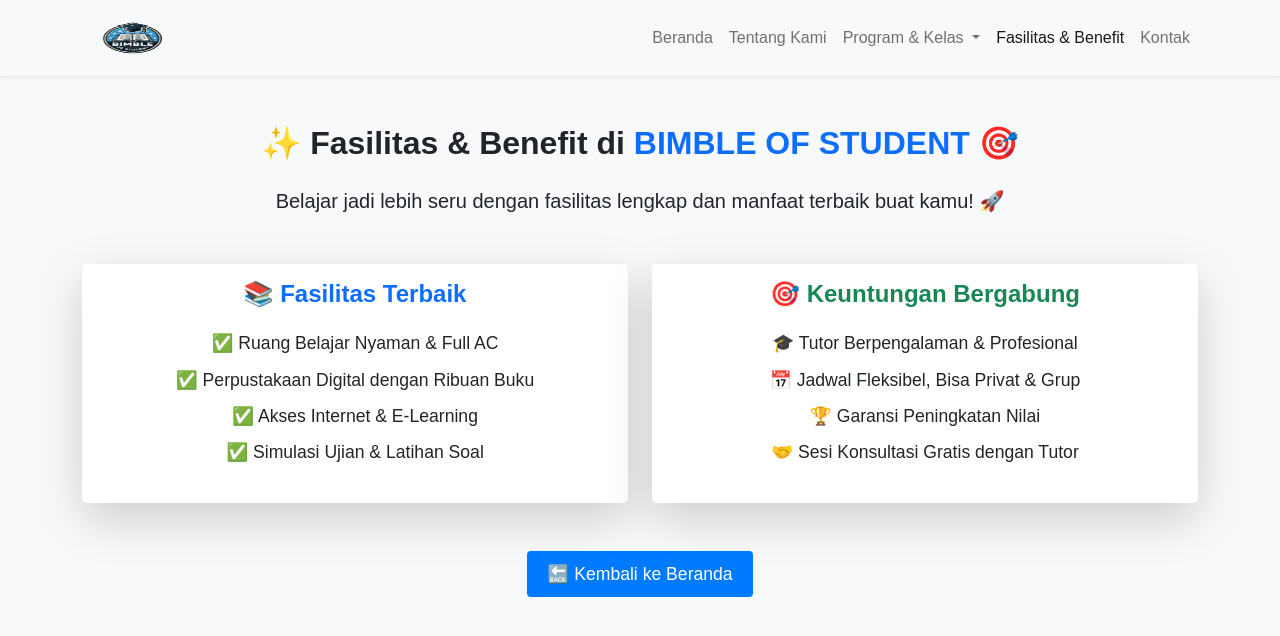
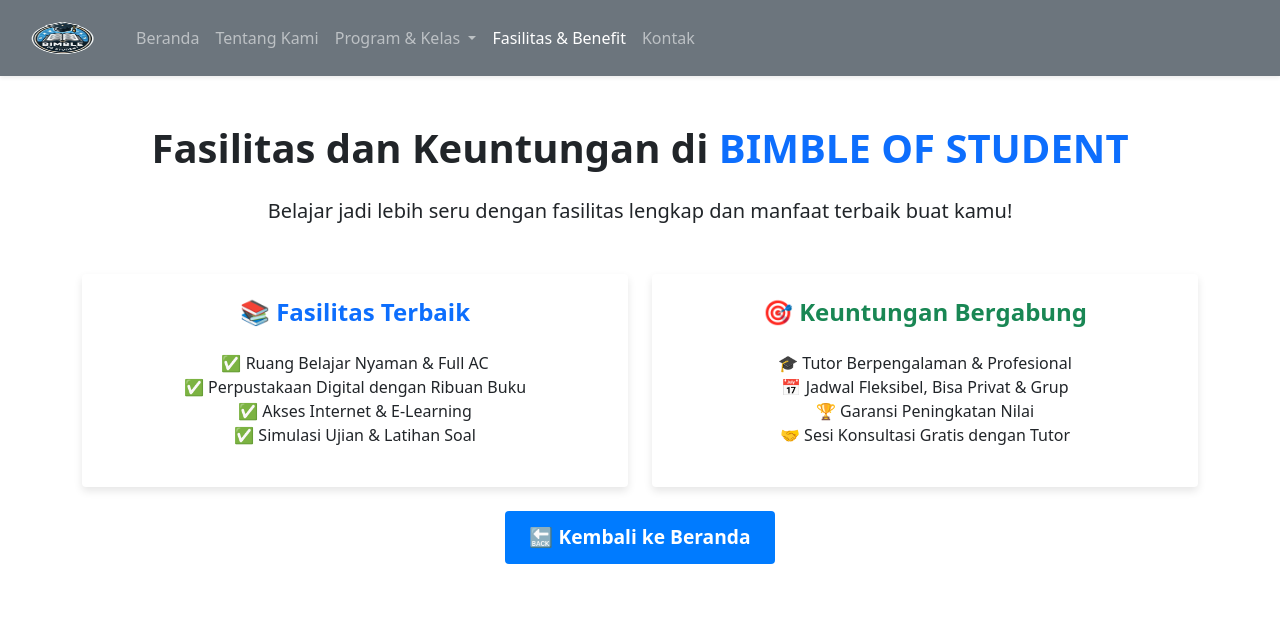
Before and after one commit to nadyaal/LAPORAN-PEMROGRAMAN-WEB-2, a plain HTML site: page fasilitas.html in a window 1280 px wide. Drawn offline with nearby package versions, Linux system fonts and the light colour scheme.

Commit message:
Mengubah File

```diff
--- a/assets/style/about.css
+++ b/assets/style/about.css
@@ -1,7 +1,3 @@
-.navbar {
-    background-color: #f8f9fa;
-    padding: 10px 20px;
-}
 
 .navbar-brand img {
     width: 100px;
@@ -51,7 +47,6 @@
     color: #666;
 }
 
-/* Tombol Kembali */
 .back-button {
     margin-top: 30px;
 }
--- a/assets/style/fasilitas.css
+++ b/assets/style/fasilitas.css
@@ -1,32 +1,22 @@
-body {
-    font-family: 'Arial', sans-serif;
-    background-color: #f8f9fa;
+h2 {
+    font-size: 2.5rem;
+    font-weight: bold;
 }
-
-h2 {
-    font-size: 2rem;
-}
-
 .card {
     transition: transform 0.3s ease-in-out;
+    border: none;
+    box-shadow: 0 4px 8px rgba(0, 0, 0, 0.1);
 }
-
 .card:hover {
     transform: scale(1.05);
 }
-
 .btn-primary {
     background-color: #007bff;
     border: none;
-    padding: 10px 20px;
-    font-size: 1.1rem;
+    padding: 12px 24px;
+    font-size: 1.2rem;
+    font-weight: bold;
 }
-
 .btn-primary:hover {
     background-color: #0056b3;
 }
-
-.list-unstyled li {
-    font-size: 1.1rem;
-    padding: 5px 0;
-}
--- a/fasilitas.html
+++ b/fasilitas.html
@@ -3,47 +3,56 @@
 <head>
     <meta charset="UTF-8">
     <meta name="viewport" content="width=device-width, initial-scale=1">
-    <title>Fasilitas & Benefit - BIMBLE OF STUDENT</title>
+    <title>Fasilitas & Keuntungan - BIMBLE OF STUDENT</title>
+    <meta name="description" content="Temukan fasilitas terbaik dan berbagai keuntungan belajar di BIMBLE OF STUDENT, termasuk ruang belajar nyaman, tutor berpengalaman, dan akses e-learning.">
     <link rel="stylesheet" href="https://cdn.jsdelivr.net/npm/bootstrap@5.0.2/dist/css/bootstrap.min.css">
     <link rel="stylesheet" href="assets/style/fasilitas.css">
     <link rel="icon" type="image/png" href="assets/image/logo (2).png">
 </head>
 <body>
-    <nav class="navbar navbar-expand-lg navbar-light bg-light shadow-sm">
-        <div class="container">
+    <body class="bg-white">
+        <nav class="navbar navbar-expand-lg navbar-dark bg-secondary shadow-sm">
+            <div class="container-fluid">
                 <a class="navbar-brand" href="index.html">
                     <img src="assets/image/logo (2).png" alt="Logo" width="100" height="50">
                 </a>
-            <button class="navbar-toggler" type="button" data-bs-toggle="collapse" data-bs-target="#navbarNav">
+                <button class="navbar-toggler" type="button" data-bs-toggle="collapse" data-bs-target="#navbarSupportedContent" aria-controls="navbarSupportedContent" aria-expanded="false" aria-label="Toggle navigation">
                     <span class="navbar-toggler-icon"></span>
                 </button>
-            <div class="collapse navbar-collapse" id="navbarNav">
-                <ul class="navbar-nav ms-auto">
-                    <li class="nav-item"><a class="nav-link" href="index.html">Beranda</a></li>
-                    <li class="nav-item"><a class="nav-link" href="tentang.html">Tentang Kami</a></li>
+                <div class="collapse navbar-collapse" id="navbarSupportedContent">
+                    <ul class="navbar-nav me-auto mb-2 mb-lg-0">
+                        <li class="nav-item">
+                            <a class="nav-link" href="index.html">Beranda</a>
+                        </li>
+                        <li class="nav-item">
+                            <a class="nav-link" href="tentang.html">Tentang Kami</a>
+                        </li>
                         <li class="nav-item dropdown">
-                        <a class="nav-link dropdown-toggle" href="#" id="navbarDropdown" data-bs-toggle="dropdown">
+                            <a class="nav-link dropdown-toggle" href="#" id="navbarDropdown" role="button" data-bs-toggle="dropdown" aria-expanded="false">
                                 Program & Kelas
                             </a>
-                        <ul class="dropdown-menu">
+                            <ul class="dropdown-menu" aria-labelledby="navbarDropdown">
                                 <li><a class="dropdown-item" href="privat.html">Privat</a></li>
                                 <li><a class="dropdown-item" href="grup.html">Grup</a></li>
                             </ul>
                         </li>
-                    <li class="nav-item"><a class="nav-link active" href="fasilitas.html">Fasilitas & Benefit</a></li>
-                    <li class="nav-item"><a class="nav-link" href="kontak.html">Kontak</a></li>
+                        <li class="nav-item">
+                            <a class="nav-link active" href="fasilitas.html">Fasilitas & Benefit</a>
+                        </li>
+                        <li class="nav-item">
+                            <a class="nav-link" href="kontak.html">Kontak</a>
+                        </li>
                     </ul>
                 </div>
             </div>
         </nav>
     <section id="fasilitas-benefit" class="py-5 text-center">
         <div class="container">
-            <h2 class="fw-bold mb-4">✨ Fasilitas & Benefit di <span class="text-primary">BIMBLE OF STUDENT</span> 🎯</h2>
-            <p class="lead">Belajar jadi lebih seru dengan fasilitas lengkap dan manfaat terbaik buat kamu! 🚀</p>
+            <h2 class="mb-4">Fasilitas dan Keuntungan di <span class="text-primary">BIMBLE OF STUDENT</span></h2>
+            <p class="lead">Belajar jadi lebih seru dengan fasilitas lengkap dan manfaat terbaik buat kamu!</p>
             <div class="row mt-5">
                 <div class="col-md-6">
-                    <div class="card shadow-lg border-0 rounded-3 mb-4">
-                        <div class="card-body">
+                    <div class="card p-4">
                         <h4 class="fw-bold text-primary">📚 Fasilitas Terbaik</h4>
                         <ul class="list-unstyled mt-3">
                             <li>✅ Ruang Belajar Nyaman & Full AC</li>
@@ -53,10 +62,8 @@
                         </ul>
                     </div>
                 </div>
-                </div>
                 <div class="col-md-6">
-                    <div class="card shadow-lg border-0 rounded-3 mb-4">
-                        <div class="card-body">
+                    <div class="card p-4">
                         <h4 class="fw-bold text-success">🎯 Keuntungan Bergabung</h4>
                         <ul class="list-unstyled mt-3">
                             <li>🎓 Tutor Berpengalaman & Profesional</li>
@@ -67,12 +74,10 @@
                     </div>
                 </div>
             </div>
-            </div>
 
             <a href="index.html" class="btn btn-primary mt-4">🔙 Kembali ke Beranda</a>
         </div>
     </section>
-
     <script src="https://cdn.jsdelivr.net/npm/bootstrap@5.0.2/dist/js/bootstrap.bundle.min.js"></script>
 </body>
 </html>
--- a/grup.html
+++ b/grup.html
@@ -1,24 +1,24 @@
 <!DOCTYPE html>
-<html lang="en">
+<html lang="id">
 <head>
     <meta charset="UTF-8">
     <meta name="viewport" content="width=device-width, initial-scale=1.0">
     <title>Kelas Grup - BIMBLE OF STUDENT</title>
     <link href="https://cdn.jsdelivr.net/npm/bootstrap@5.0.2/dist/css/bootstrap.min.css" rel="stylesheet">
     <link rel="stylesheet" href="assets/style/program.css">
-    <link rel="icon" type="png" href="assets/image/logo (2).png">
+    <link rel="icon" type="image/png" href="assets/image/logo (2).png">
 </head>
-<body>
-    <nav class="navbar navbar-expand-lg navbar-light bg-light">
+<body class="bg-white">
+    <nav class="navbar navbar-expand-lg navbar-dark bg-secondary shadow-sm">
         <div class="container-fluid">
             <a class="navbar-brand" href="index.html">
                 <img src="assets/image/logo (2).png" alt="Logo" width="100" height="50">
             </a>
-            <button class="navbar-toggler" type="button" data-bs-toggle="collapse" data-bs-target="#navbarNav"
-                aria-controls="navbarNav" aria-expanded="false" aria-label="Toggle navigation">
+            <button class="navbar-toggler" type="button" data-bs-toggle="collapse" data-bs-target="#navbarSupportedContent"
+                aria-controls="navbarSupportedContent" aria-expanded="false" aria-label="Toggle navigation">
                 <span class="navbar-toggler-icon"></span>
             </button>
-            <div class="collapse navbar-collapse" id="navbarNav">
+            <div class="collapse navbar-collapse" id="navbarSupportedContent">
                 <ul class="navbar-nav me-auto mb-2 mb-lg-0">
                     <li class="nav-item">
                         <a class="nav-link" href="index.html">Beranda</a>
@@ -33,7 +33,7 @@
                         </a>
                         <ul class="dropdown-menu" aria-labelledby="navbarDropdown">
                             <li><a class="dropdown-item" href="privat.html">Kelas Privat</a></li>
-                            <li><a class="dropdown-item" href="grup.html">Kelas Grup</a></li>
+                            <li><a class="dropdown-item active" href="grup.html">Kelas Grup</a></li>
                         </ul>
                     </li>
                     <li class="nav-item">
```
Also changed, not shown: index.html (+9 -9 lines), kontak.html (+23 -17 lines), privat.html (+10 -12 lines), tentang.html (+15 -16 lines). Lines whose indentation alone changed are shown as unchanged.
